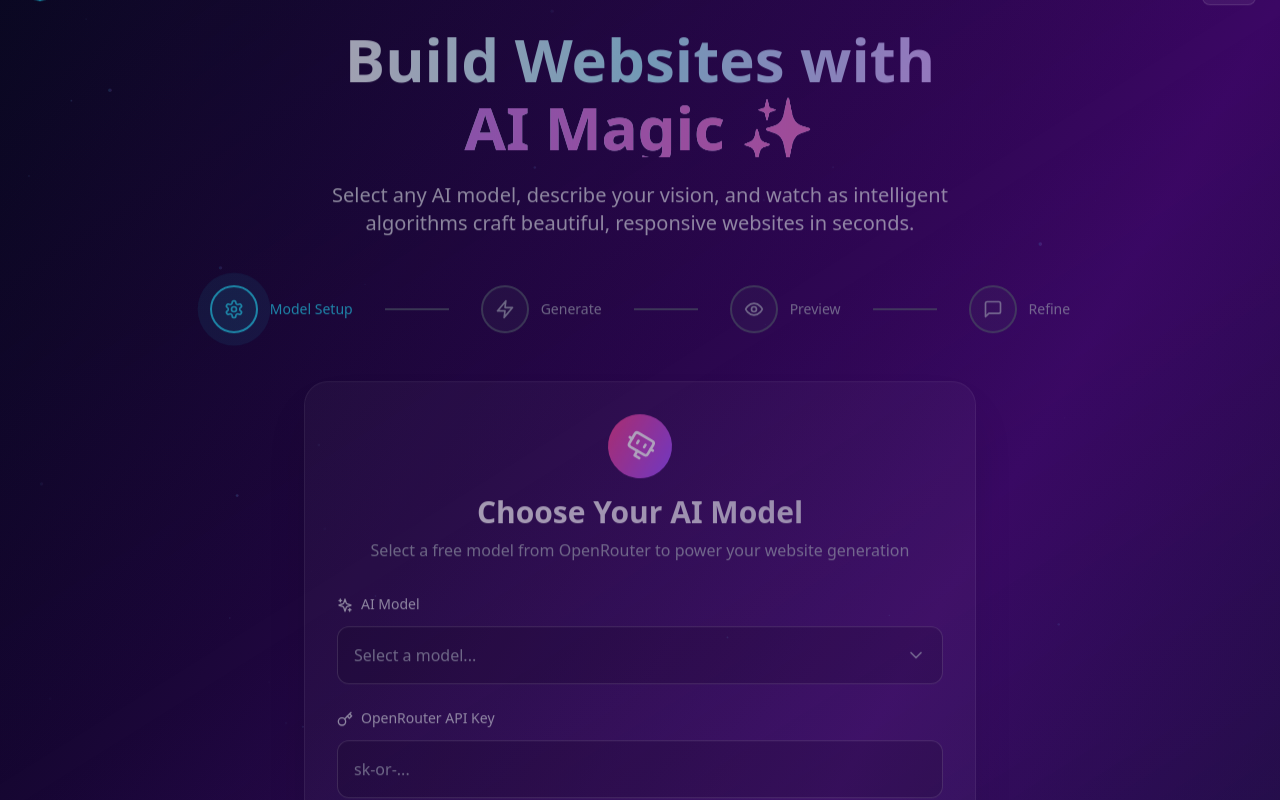
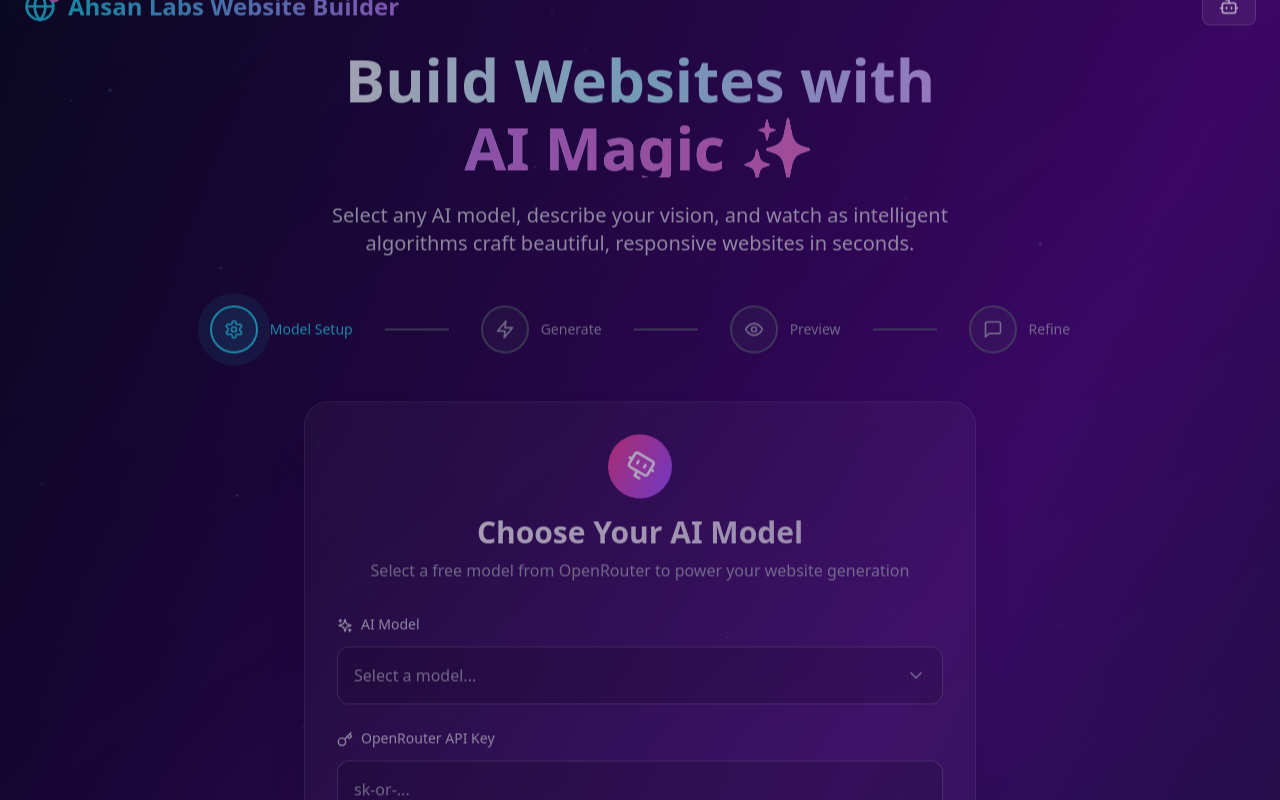
Before and after one commit to BADSHAH-7868/Ahsan-Labs-Wesite-Builder, a React (Vite) app: page / in a window 1280 px wide. Shown: the top 800 px of the page. Built offline with nearby package versions, Linux system fonts and the light colour scheme.

Commit message:
Update App.tsx

```diff
--- a/src/App.tsx
+++ b/src/App.tsx
@@ -51,7 +51,7 @@ function App() {
         style={{ y, opacity }}
       >
         {/* Header */}
-        <header className="mt-11 sm:mt-9 relative z-10 px-4 sm:px-6">
+        <header className="mt-14 sm:mt-17 relative z-10 px-4 sm:px-6">
           <motion.div
             className="flex items-center justify-between max-w-7xl mx-auto"
             initial={{ opacity: 0, y: -20 }}
```
